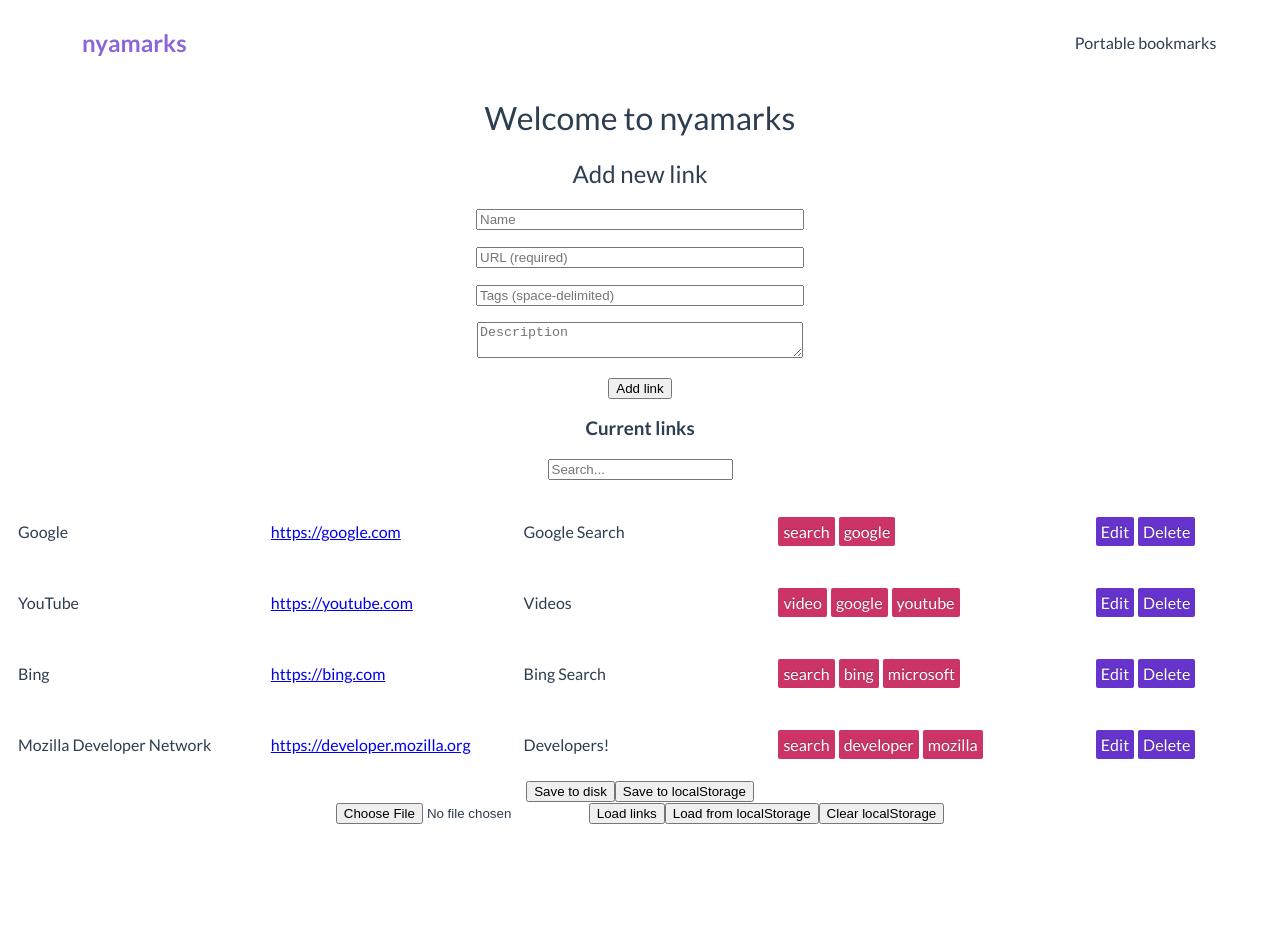
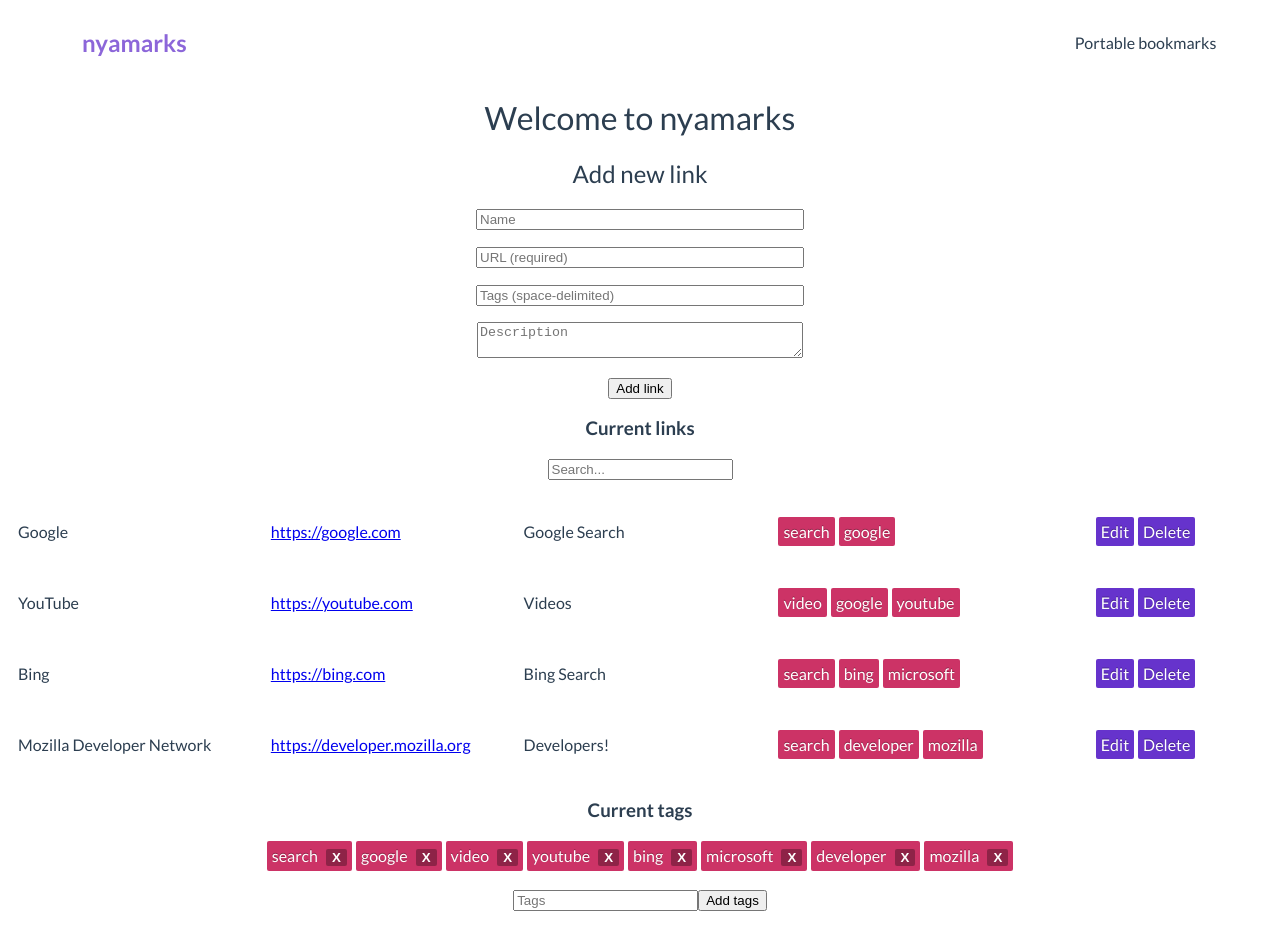
Before and after one commit to NedraeMessmer/nyamarks, a Vue app: page / in a window 1280 px wide. Shown: the top 926 px of the page. Before the commit the page ends 832 px from the top, so only its background shows below. Built offline with nearby package versions, Linux system fonts and the light colour scheme.

Commit message:
Add basic tag management

```diff
--- a/src/components/Main.vue
+++ b/src/components/Main.vue
@@ -22,6 +22,12 @@
     </div>
 
     <div>
+      <h3>Current tags</h3>
+
+      <tag-list></tag-list>
+    </div>
+
+    <div>
       <button v-on:click="saveToDisk">Save to disk</button>
       <button v-on:click="saveToLocalStorage">Save to localStorage</button>
 
@@ -37,6 +43,7 @@
 
 <script>
 import linkList from '@/components/LinkList';
+import tagList from '@/components/TagList';
 
 export default {
   name: 'Main',
@@ -118,6 +125,7 @@
   },
   components: {
     linkList,
+    tagList,
   },
 }
 </script>
--- /dev/null
+++ b/src/components/TagList.vue
@@ -0,0 +1,60 @@
+<template>
+  <div class="tag-list-container">
+    <div class="tag-list">
+      <tag-pill
+        v-for="(tag, index) in tags"
+        v-bind:tagname="tag"
+        v-bind:key="index"
+        v-bind:deletable="true"
+        v-on:delete-pill="removeTag([tag])"
+        ></tag-pill>
+    </div>
+
+    <p>
+      <input v-model="newTags" placeholder="Tags">
+      <button v-on:click="addTags">Add tags</button>
+    </p>
+  </div>
+</template>
+
+<script>
+// import {mapState} from 'vuex';
+import tagPill from '@/components/TagPill';
+
+export default {
+  name: 'TagList',
+  data() {
+    return {
+      newTags: '',
+    }
+  },
+  computed: {
+    tags() {
+      return this.$store.state.tags;
+    },
+  },
+  methods: {
+    addTags() {
+      const tags = this.newTags.split(' ');
+
+      return this.$store.commit({
+        type: 'addTags',
+        tags,
+      });
+    },
+
+    removeTag(tags) {
+      return this.$store.commit({
+        type: 'removeTags',
+        tags,
+      });
+    },
+  },
+  components: {
+    tagPill,
+  },
+}
+</script>
+
+<style scoped>
+</style>
--- a/src/components/TagPill.vue
+++ b/src/components/TagPill.vue
@@ -1,14 +1,22 @@
 <template>
-  <p class="tag-pill">{{tagname}}</p>
+  <p class="tag-pill">
+    {{tagname}}
+    <button class="delete" v-on:click="deletePill" v-if="deletable">X</button>
+  </p>
 </template>
 
 <script>
 export default {
-  props: ['tagname'],
+  props: ['tagname', 'deletable'],
+  methods: {
+    deletePill() {
+      this.$emit('delete-pill');
+    },
+  },
 }
 </script>
 
-<style scoped>
+<style scoped lang="scss">
 .tag-pill {
   background-color: rgba(192, 0, 64, 0.8);
   border-radius: 2px;
@@ -17,5 +25,20 @@
   margin: 2px;
   padding: 5px;
   text-shadow: 0 -1px rgba(0, 0, 0, 0.3);
+
+  .delete {
+    background-color: rgba(0, 0, 0, 0.3);
+    border-radius: 2px;
+    border: none;
+    color: inherit;
+    font-weight: bold;
+    margin-left: 5px;
+    cursor: pointer;
+    transition: background-color 0.2s ease-in;
+
+    &:hover {
+      background-color: rgba(0, 0, 0, 0.6);
+    }
+  }
 }
 </style>
--- a/src/link-store.js
+++ b/src/link-store.js
@@ -41,6 +41,16 @@
         ],
       },
     ],
+    tags: [
+      'search',
+      'google',
+      'video',
+      'youtube',
+      'bing',
+      'microsoft',
+      'developer',
+      'mozilla',
+    ],
   },
 
   mutations: {
@@ -62,6 +72,36 @@
 
     loadLinks(state, {links}) {
       return state.links = links;
+    },
+
+    addTags(state, {tags}) {
+      let normalizedTags;
+
+      if (Array.isArray(tags)) {
+        normalizedTags = tags;
+      } else {
+        normalizedTags = tags.split(' ');
+      }
+
+      const missingTags = normalizedTags.filter(cur => {
+        return !state.tags.includes(cur);
+      });
+
+      return state.tags = state.tags.concat(missingTags);
+    },
+
+    removeTags(state, {tags}) {
+      let normalizedTags;
+
+      if (Array.isArray(tags)) {
+        normalizedTags = tags;
+      } else {
+        normalizedTags = tags.split(' ');
+      }
+
+      return state.tags = state.tags.filter(cur => {
+        return !normalizedTags.includes(cur);
+      });
     },
   },
 
```
